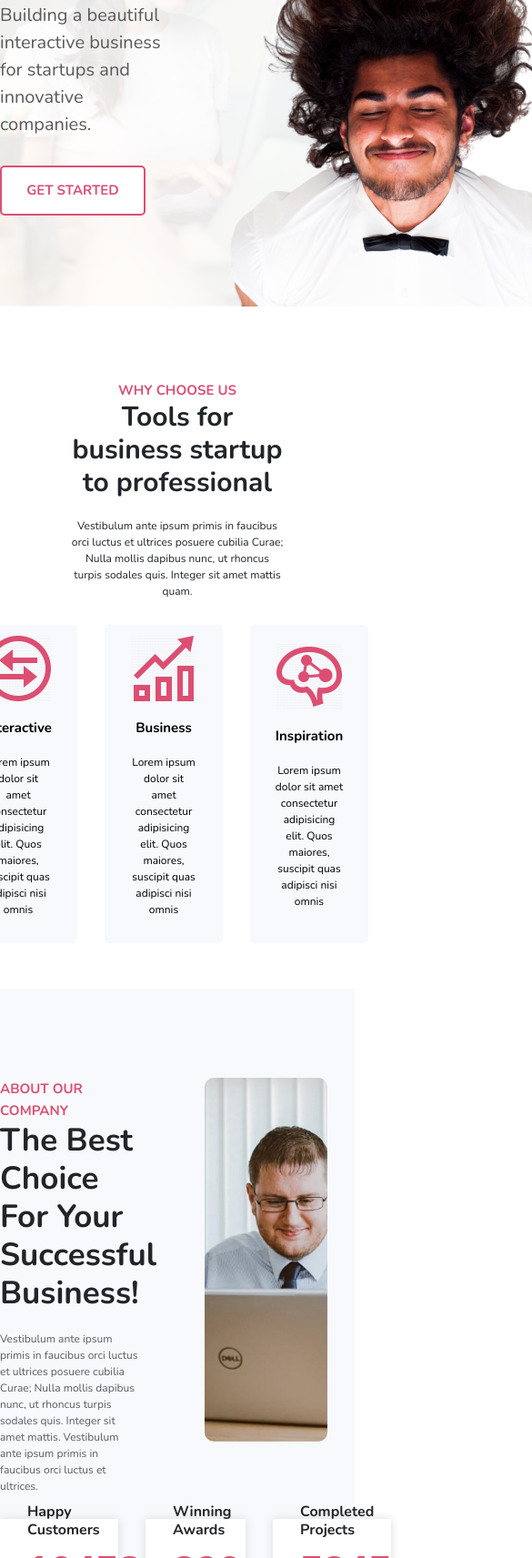
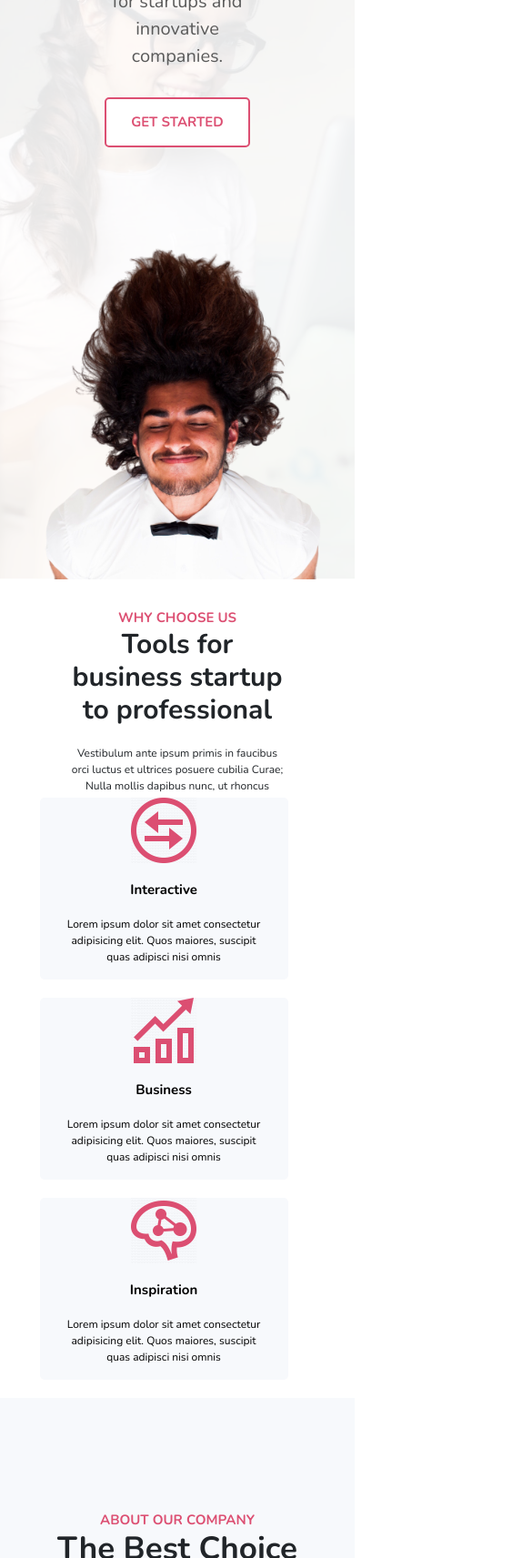
Before and after one commit to hungdinh233/Masterwork-Project, a plain HTML site: page index.html in a window 390 px wide. Shown: the part 287-2000 px from the top of the page at 91% size, 585 px wide, since content can reach past the window. Drawn offline with nearby package versions, Linux system fonts and the light colour scheme.

Commit message:
home ressponsive

```diff
--- a/index.html
+++ b/index.html
@@ -77,6 +77,9 @@
         <a href="/contact.html">
         <button class="button">SCHEDULE A DEMO</button>
       </a>
+      <button class="nav__toggler">
+        <i class="fa-solid fa-bars"></i>
+      </button>
       </div>
     </header>
 
--- a/masterwork.css
+++ b/masterwork.css
@@ -1191,11 +1191,16 @@
 }
 
 @media screen and (max-width: 576px) {
+  .tools__top{
+    height: 190px;
+  }
   .big__bold__black__text {
     font-size: 30px;
+    text-align: center;
   }
   .pink__text {
     font-size: 15px;
+    text-align: center;
   }
   p {
     font-size: 12px;
@@ -1274,7 +1279,6 @@
     width: 245px;
   }
 
-
   .info .col a {
     font-size: 10px;
   }
@@ -1286,9 +1290,8 @@
     justify-content: flex-start;
     align-items: center;
   }
-  .info .tools__top{
+  .info .tools__top {
     height: 280px;
-
   }
   .info .tools__bottom {
     display: flex;
@@ -1332,27 +1335,147 @@
   .email__sending input {
     width: 220px;
   }
-  .footer .footer__bottom{
+  .footer .footer__bottom {
     display: flex;
     flex-direction: column-reverse;
     justify-content: center;
     align-items: center;
   }
-  .footer__bot__left{
+  .footer__bot__left {
     height: 100px;
     width: 100%;
     display: flex;
     justify-content: center;
     align-items: center;
     text-align: center;
-
   }
-  .footer__bot__right{
+  .footer__bot__right {
     height: 100px;
     width: 100%;
     display: flex;
     justify-content: center;
     align-items: center;
+  }
+
+  .QA .container {
+    display: flex;
+    flex-direction: column;
+    justify-content: center;
+    align-items: center;
+  }
+  .QA .dropdown button{
+    width: 300px;
+    font-size: 15px;
+  }
+  .dropdown-menu{
+    font-size: 12px;
+  }
+.carousel {
+  height: 900px;
+}
+  .carousel .container {
+    display: flex;
+    flex-direction: column;
+    justify-content: center;
+    align-items: center;
+  }
+.carousel__right {
+  justify-content: center;}
+
+  .carousel__right img {
+    width: 400px;
 
   }
+  .tools__bottom{
+    flex-direction: column;
+    align-items: center;
+    justify-content: space-between;
+
   }
+  .tools__bottom .col{
+    width: 70%;
+    margin-bottom: 20px;
+  }
+  .tools{
+    height: 900px;
+  }
+  .tools .container{
+    height: 800px;
+    justify-content: flex-start;
+  }
+  .carousel__left span{
+    text-align: center;
+  }
+  .carousel__left{
+    align-items: center;
+  }
+  .about__us{
+    height: 2000px;
+    justify-content: space-around;
+    /* background: #000; */
+  }
+  .about__top{
+    display: flex;
+    flex-direction: column;
+    justify-content: flex-start;
+    align-items: center;
+    height: 750px;
+  }
+  .about__top .about__top__left{
+    width: 80%;
+    justify-content: center;
+    padding: 0 0;
+    display: flex;
+    flex-direction: column;
+    justify-content: flex-start;
+    align-items: center;
+  }
+  .about__top .about__top__right{
+    width: 80%;
+    height: 500px;
+  }
+  .about__top__left h1{
+    display: block;
+    width: 300px;
+
+}
+.about__top__left p{
+  display: block;
+  width: 300px;
+  text-align: center;
+}
+.about__us .container{
+  height: 2000px;
+}
+.about__us .about__bottom{
+  display: flex;
+  flex-direction: column;
+  justify-content: space-between;
+  align-items: center;
+  height: 900px;
+  /* background: red; */
+}
+.about__bottom .col {
+  width: 60%;
+  margin-bottom: 30px;
+  text-align: center;
+  align-items: center;
+  padding-left: 5px;
+}
+.solutions {
+  justify-content: flex-start;
+}
+.solutions .solution__row{
+  flex-direction: column;
+  align-items: center;
+}
+.solutions .solution__col{
+  width: 80%;
+  margin-bottom: 30px;
+  margin-right: 0px;
+}
+.solution__item{
+  height: 500px;
+}
+
+}
```
Lines whose indentation alone changed are shown as unchanged.
